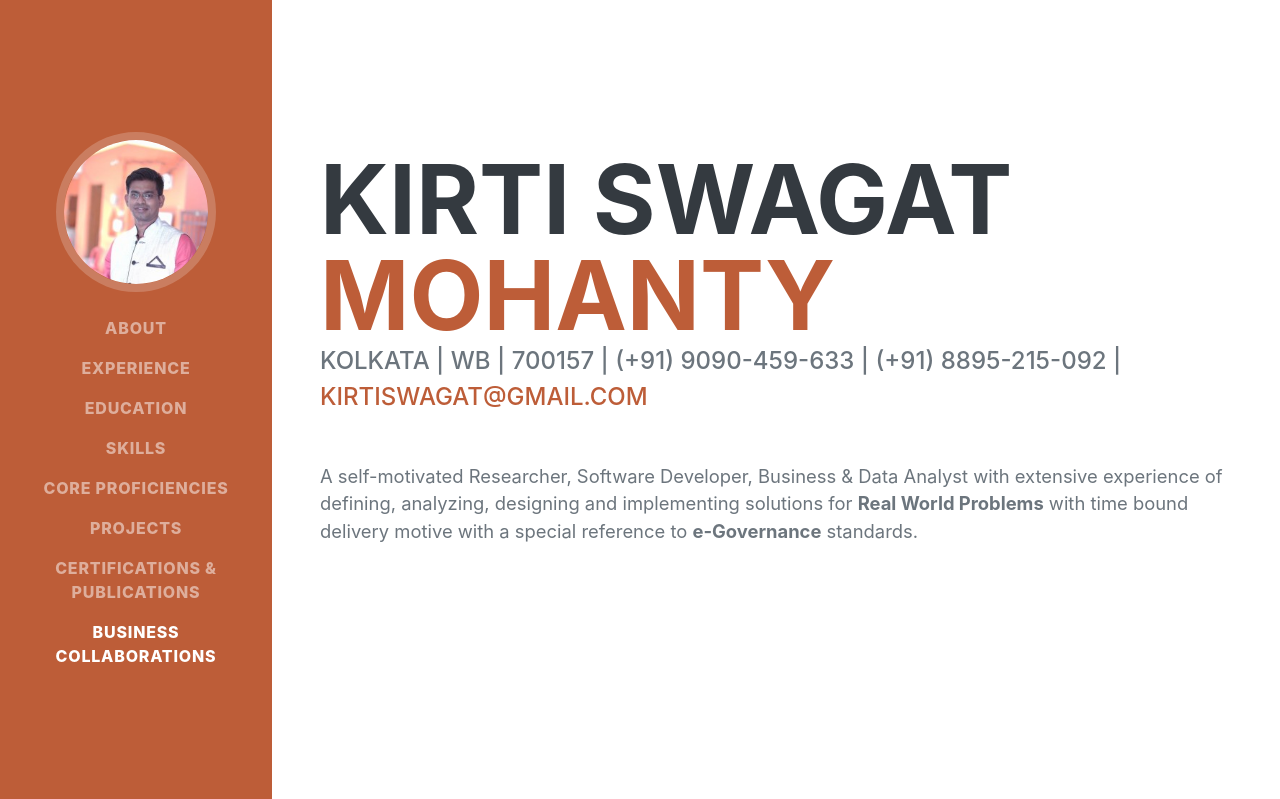
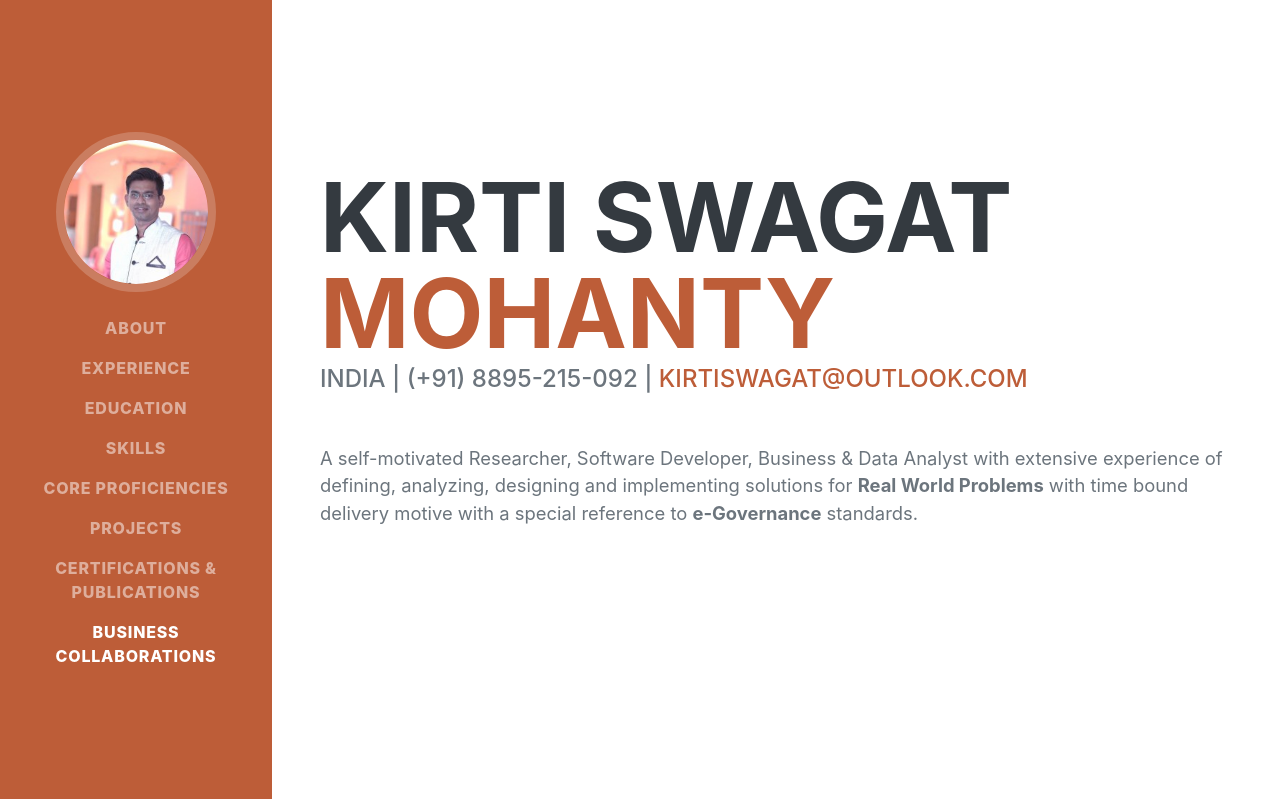
Before and after one commit to kirtiswagat/kirtiswagat.github.io, a Flask app: page / in a window 1280 px wide. Shown: the top 799 px of the page. Run offline with Flask 2, Linux system fonts and the light colour scheme; some libraries are stand-ins or nearby versions; some web fonts are replaced.

Commit message:
Update index.html
Email Id Updated

```diff
--- a/templates/index.html
+++ b/templates/index.html
@@ -10,8 +10,8 @@
                         <span class="text-primary">Mohanty</span>
                     </h1>
                     <div class="subheading mb-5">
-                        Kolkata | WB | 700157 | (+91) 9090-459-633 | (+91) 8895-215-092 |
-                        <a href="mailto:name@email.com">kirtiswagat@gmail.com</a>
+                        India | (+91) 8895-215-092 |
+                        <a href="mailto:name@email.com">kirtiswagat@outlook.com</a>
                     </div>
                     <p class="lead mb-5">A self-motivated Researcher, Software Developer, Business & Data Analyst with extensive experience of defining, analyzing, designing and implementing solutions for <strong>Real World Problems</strong> with time bound delivery motive with a special reference to <strong>e-Governance</strong>  standards.</p>
                     <div class="social-icons">
```
